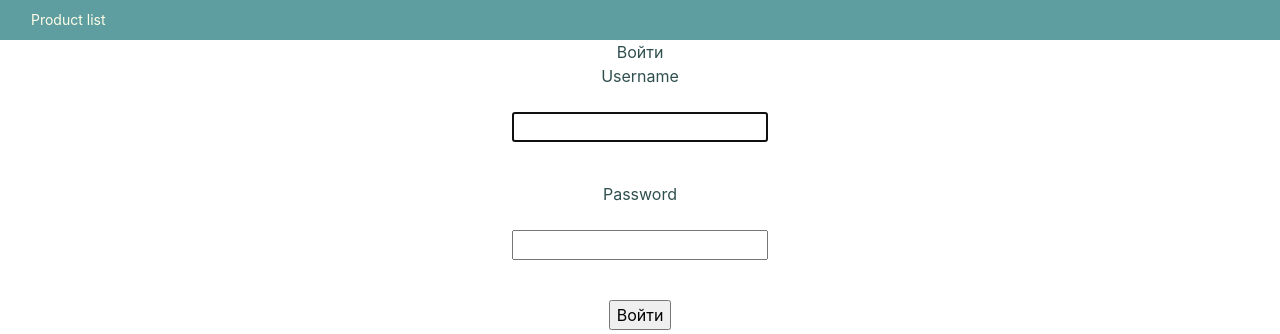
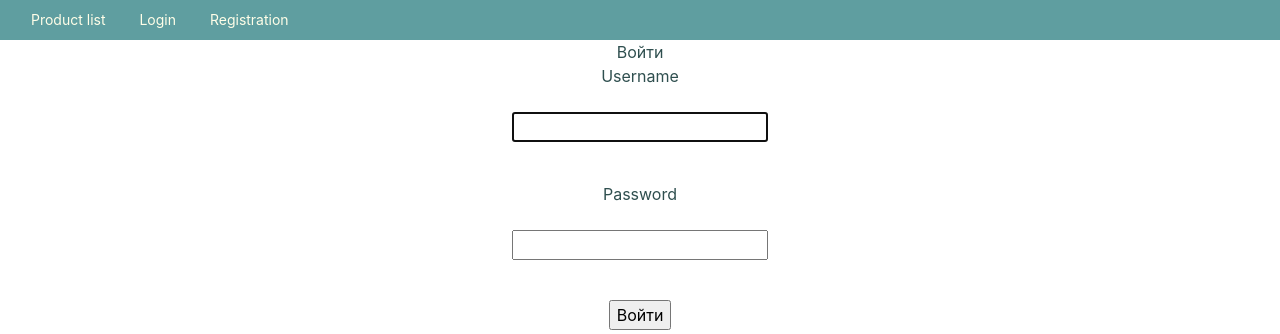
Before and after one commit to aiganysho/exam_8, a Django app: page /accounts/accounts/login/ in a window 1280 px wide. Shown: the top 334 px of the page. Run offline with Django 3.2, Linux system fonts and the light colour scheme.

Commit message:
указали ссылку и роутры для регистрации

```diff
--- a/hello/accounts/urls.py
+++ b/hello/accounts/urls.py
@@ -1,5 +1,6 @@
 from django.contrib.auth.views import LogoutView, LoginView
 from django.urls import path
+from accounts.views import RegisterView
 
 
 
@@ -7,5 +8,7 @@ app_name = 'accounts'
 
 urlpatterns = [
     path('accounts/login/', LoginView.as_view(), name='login'),
-    path('accounts/logout/', LogoutView.as_view(), name='logout')
+    path('accounts/logout/', LogoutView.as_view(), name='logout'),
+    path('create/', RegisterView.as_view(), name='create')
+
 ]
--- a/hello/webapp/templates/base.html
+++ b/hello/webapp/templates/base.html
@@ -13,6 +13,14 @@
     <nav class="navbar">
         <ul class="menu">
             <li><a href="{% url "product:list" %}">Product list</a></li>
+            {% if user.is_authenticated %}
+                {% block menu_links %}{% endblock %}
+                <li class="menu-right"><a href="{% url 'accounts:logout' %}?next={{ request.get_full_path }}">Logout</a></li>
+                {% else %}
+                <li class="menu-right"><a href="{% url 'accounts:login' %}?next={{ request.get_full_path }}">Login</a></li>
+                <li class="menu-right"><a href="{% url 'accounts:create' %}?next={{ request.get_full_path }}">Registration</a></li>
+
+            {% endif %}
             {% block menu %}{% endblock %}
         </ul>
     </nav>
```
